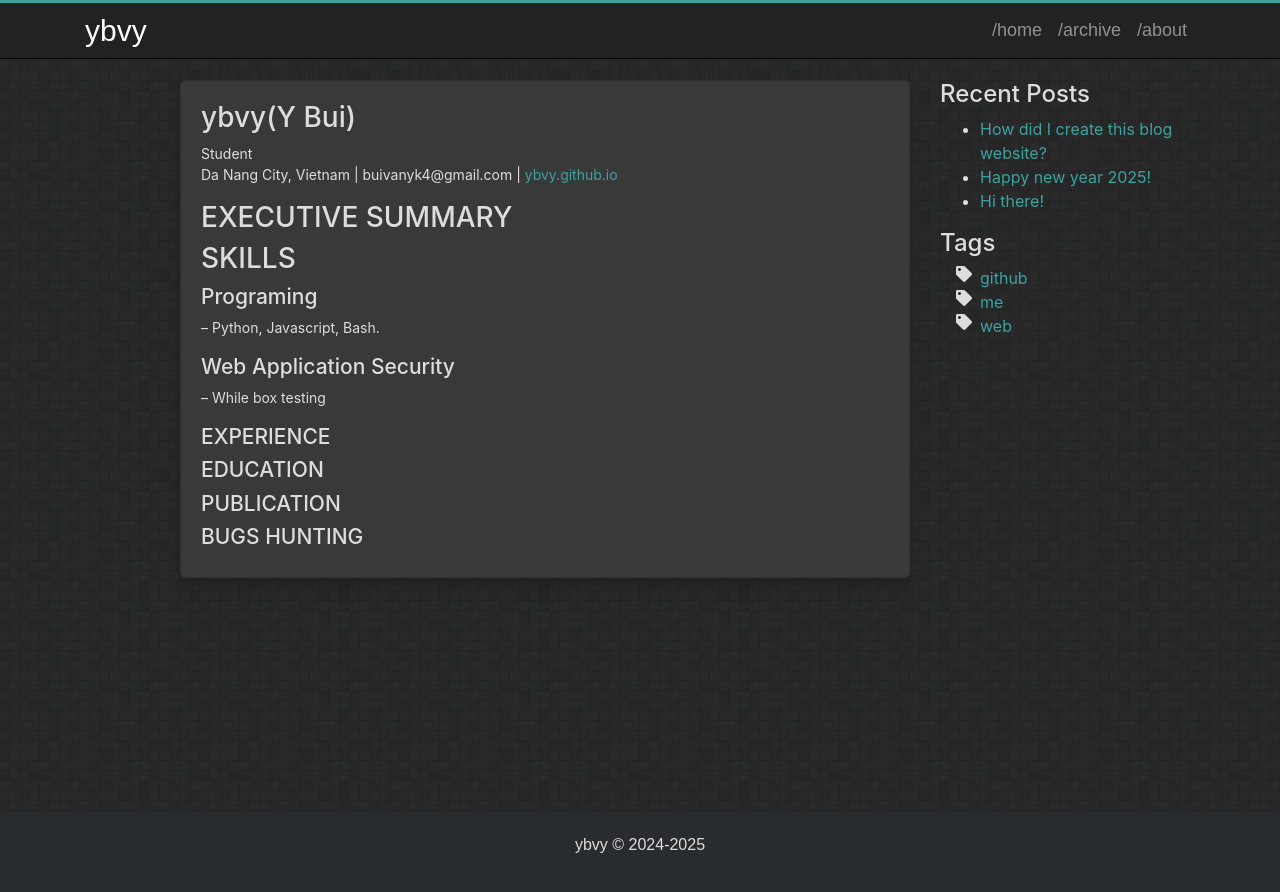
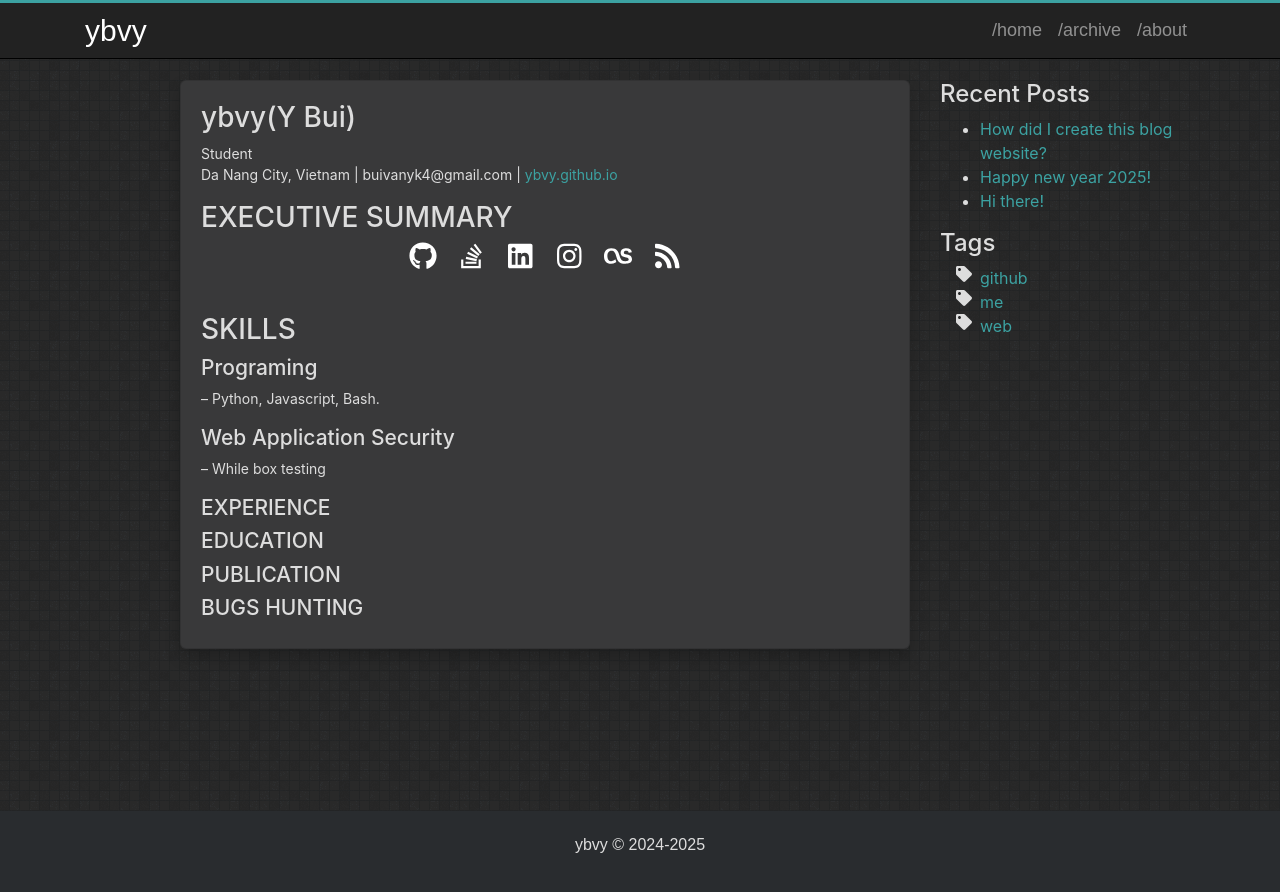
Before and after one commit to ybvy/ybvy.github.io, a Jekyll site: the page built from about.md, in a window 1280 px wide. Shown: the top 892 px of the page. Built offline with Jekyll 4.4.1, drawn with Linux system fonts in a browser that asks for light colours.

Commit message:
fix about

```diff
--- a/about.md
+++ b/about.md
@@ -9,6 +9,38 @@ Student
 Da Nang City, Vietnam | buivanyk4@gmail.com | [ybvy.github.io](https://ybvy.github.io)
 
 # EXECUTIVE SUMMARY
+<ul class="social-media">
+  <li>
+    <a title="Github"
+      href="https://github.com/{{ site.social.github }}"
+      target="_blank"><i class="fab fa-github fa-2x"></i></a>
+  </li>
+  <li>
+    <a title="StackOverflow"
+      href="http://stackoverflow.com/users/1252056/{{ site.social.stackoverflow }}"
+      target="_blank"><i class="fab fa-stack-overflow fa-2x"></i></a>
+  </li>
+  <li>
+    <a title="LinkedIn"
+      href="https://www.linkedin.com/in/{{ site.social.linkedin }}"
+      target="_blank"><i class="fab fa-linkedin fa-2x"></i></a>
+  </li>
+  <li>
+    <a title="Instagram"
+      href="https://instagram.com/{{ site.social.instagram }}"
+      target="_blank"><i class="fab fa-instagram fa-2x"></i></a>
+  </li>
+  <li>
+    <a title="Last.fm"
+      href="http://lastfm.com/user/{{ site.social.lastfm }}"
+      target="_blank"><i class="fab fa-lastfm fa-2x"></i></a>
+  </li>
+  <li>
+    <a title="RSS"
+      href="{{site.url}}/{{ site.social.rss }}"
+      target="_blank"><i class="fa fa-rss fa-2x"></i></a>
+  </li>
+</ul>
 
 # SKILLS
 ## Programing
```
